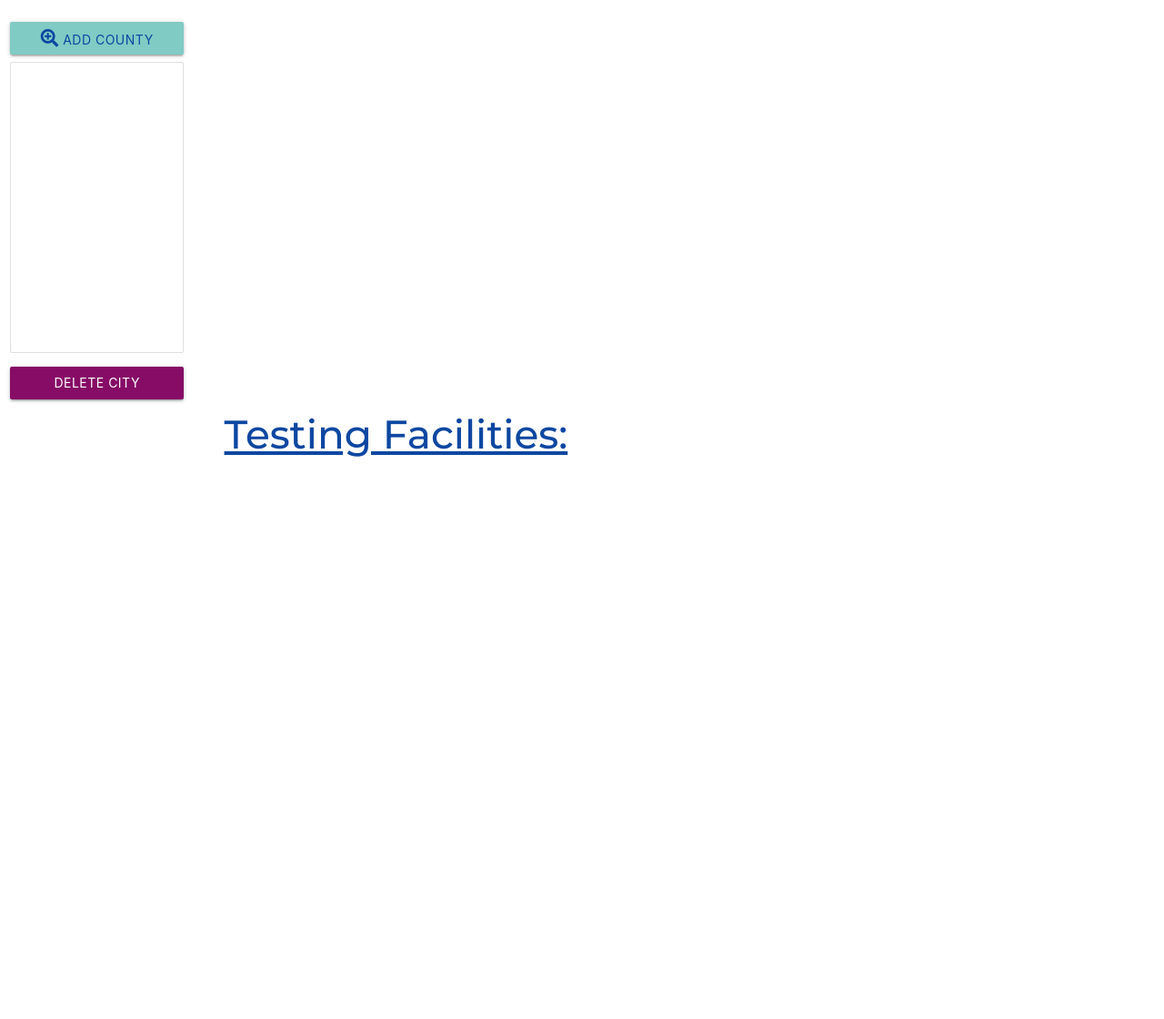
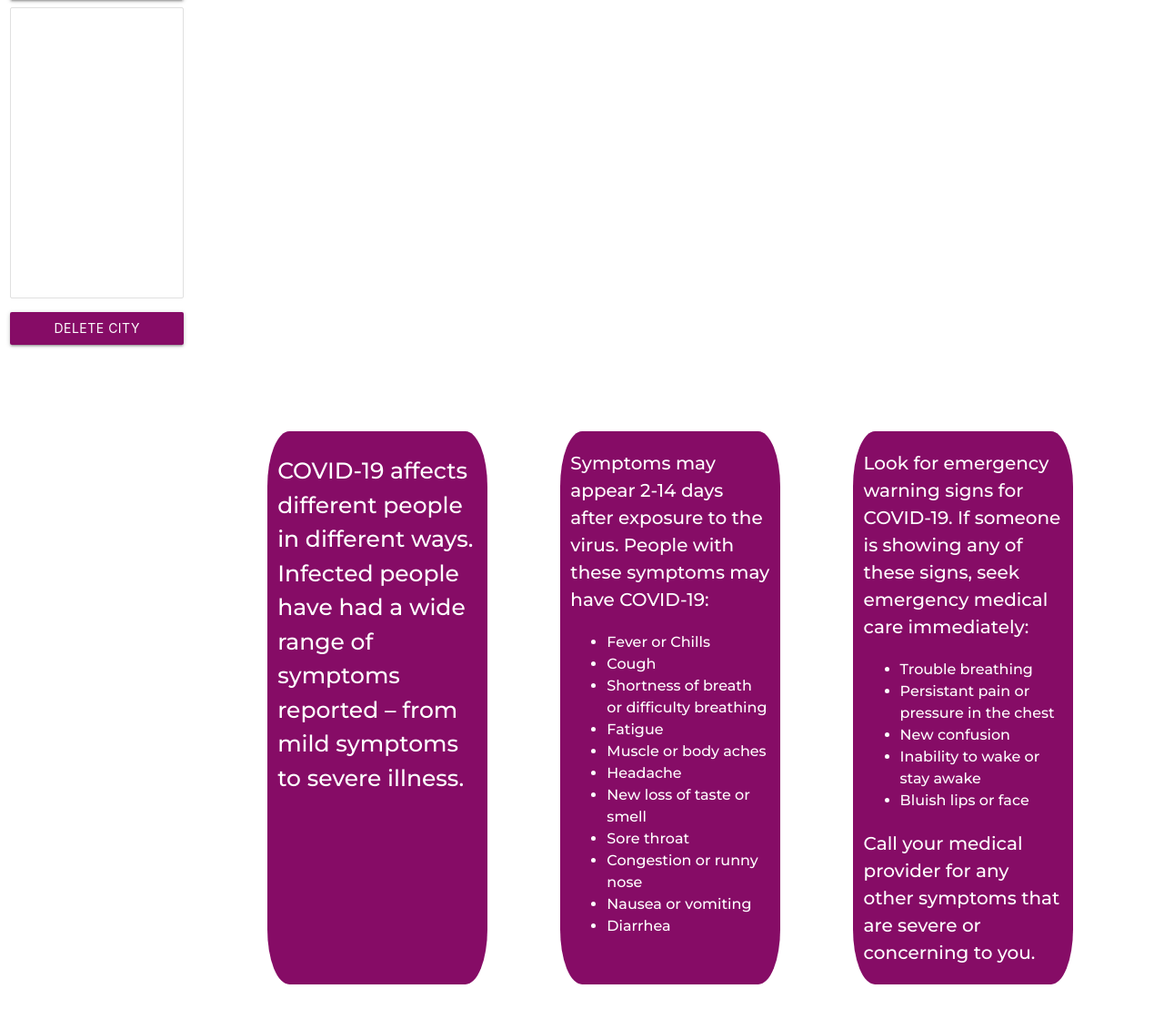
Before and after one commit to aaroncenteno/covid-ca, a plain HTML site: page index.html in a window 1280 px wide. Shown: the part 136-1256 px from the top of the page at 91% size. Before the commit the page ends 800 px from the top, so only its background shows below. Drawn offline with nearby package versions, Linux system fonts and the light colour scheme.

Commit message:
covid information and facility hide/show added

```diff
--- a/assets/css/style.css
+++ b/assets/css/style.css
@@ -133,6 +133,36 @@ aside {
     color: var(--secondary-color);
 }
 
+.covid-information {
+    display: flex;
+    margin-right: 100px;
+    padding-top: 100px;
+}
+
+.covid-description,
+.covid-symptoms,
+.covid-emergency {
+    background-color: var(--quaternary-color);
+    color: white;
+    border-radius: 10%;
+}
+
+.covid-description {
+    font-size: 25px;
+}
+
+.covid-symptoms,
+.covid-emergency {
+    font-size: 20px;
+}
+
+.symptoms-list {
+    font-size: 16px;
+    list-style-type: disc;
+}
+
+
+
 .modal,
 .modal-footer {
     background-color: var(--primary-color);
--- a/assets/js/script.js
+++ b/assets/js/script.js
@@ -5,6 +5,7 @@ var cityCasesEl = document.querySelector(".city-cases");
 var cityDeathsEl = document.querySelector(".city-deaths");
 var cityHeaderEl = document.querySelector(".city-header");
 var cardContainer = document.querySelector(".card-container");
+var facilitiesHeader = document.querySelector(".facilities-header");
 var cityName = cityInputEl.value.trim();
 var cityList = document.querySelector(".collection");
 var cities = [];
@@ -245,6 +246,7 @@ var getTestSites = function (cityLatitude, cityLongitude) {
         var card = document.createElement("div");
         var cardAddress = document.createElement("a");
         var cardBody = document.createElement("div");
+        facilitiesHeader.classList.remove("hide");
         cardBody.classList = "card-action";
         cardAddress.classList = "facility-address";
         cardAddress.id = "facility-address";
--- a/index.html
+++ b/index.html
@@ -24,6 +24,8 @@
 
     <a class="brand-logo center"><img id="coronaimage" src="./assets/images/coronavirus.png" alt="Covid-19 Molecule"/>COVID-19 California</a>
   </nav>
+
+  <!-- Content Container -->
   <div class="row">
     <!-- Add City and Searched City History -->
     <aside class="col s12 m5 l2">
@@ -45,7 +47,6 @@
     </aside>
 
     <!-- Searched City Container -->
-
     <div class=" current-city col s12 m10 l10">
       <!-- City Statistics -->
       <div class="city-stats col s12 m7 l4">
@@ -59,10 +60,8 @@
       </div>
     </div>
 
-
-
     <!-- Facilities Cards -->
-    <div class="row show facilities-header">
+    <div class="row hide facilities-header">
       <h3 class="col facilities-header">Testing Facilities:</h3>
     </div>
     <div class="row card-container">
@@ -115,7 +114,57 @@
           <a class="facility-address">12345 N. Olive St. Los Angeles CA. 123345</a>
         </div>
       </div> -->
+    </div>
 
+    <!-- Symptoms Row -->
+    <div class="row covid-information">
+      <div class="col s12 m3 l3 covid-description">
+        <p>
+          COVID-19 affects different people in different
+          ways. Infected people have had a wide range of
+          symptoms reported – from mild symptoms to severe
+          illness.
+        </p>
+      </div>
+      <div class="col s12 m3 l3 covid-symptoms">
+        <p>
+          Symptoms may appear 2-14 days after exposure
+          to the virus. People with these symptoms may
+          have COVID-19:
+        </p>
+        <ol class="symptoms-list">
+          <li>Fever or Chills</li>
+          <li>Cough</li>
+          <li>Shortness of breath or difficulty breathing</li>
+          <li>Fatigue</li>
+          <li>Muscle or body aches</li>
+          <li>Headache</li>
+          <li>New loss of taste or smell</li>
+          <li>Sore throat</li>
+          <li>Congestion or runny nose</li>
+          <li>Nausea or vomiting</li>
+          <li>Diarrhea</li>
+        </ol>
+      </div>
+      <div class="col s12 m3 l3 covid-emergency">
+        <p>
+          Look for emergency warning signs for COVID-19.
+           If someone is showing any of these signs,
+           seek emergency medical care immediately:
+        </p>
+        <ol class="symptoms-list">
+          <li>Trouble breathing</li>
+          <li>Persistant pain or pressure in the chest</li>
+          <li>New confusion</li>
+          <li>Inability to wake or stay awake</li>
+          <li>Bluish lips or face</li>
+        </ol>
+        <p>
+          Call your medical provider for any other
+          symptoms that are severe or concerning to
+          you.
+        </p>
+      </div>
     </div>
 
     <!-- Search Modal -->
```
Also changed, not shown: 1 other file.
